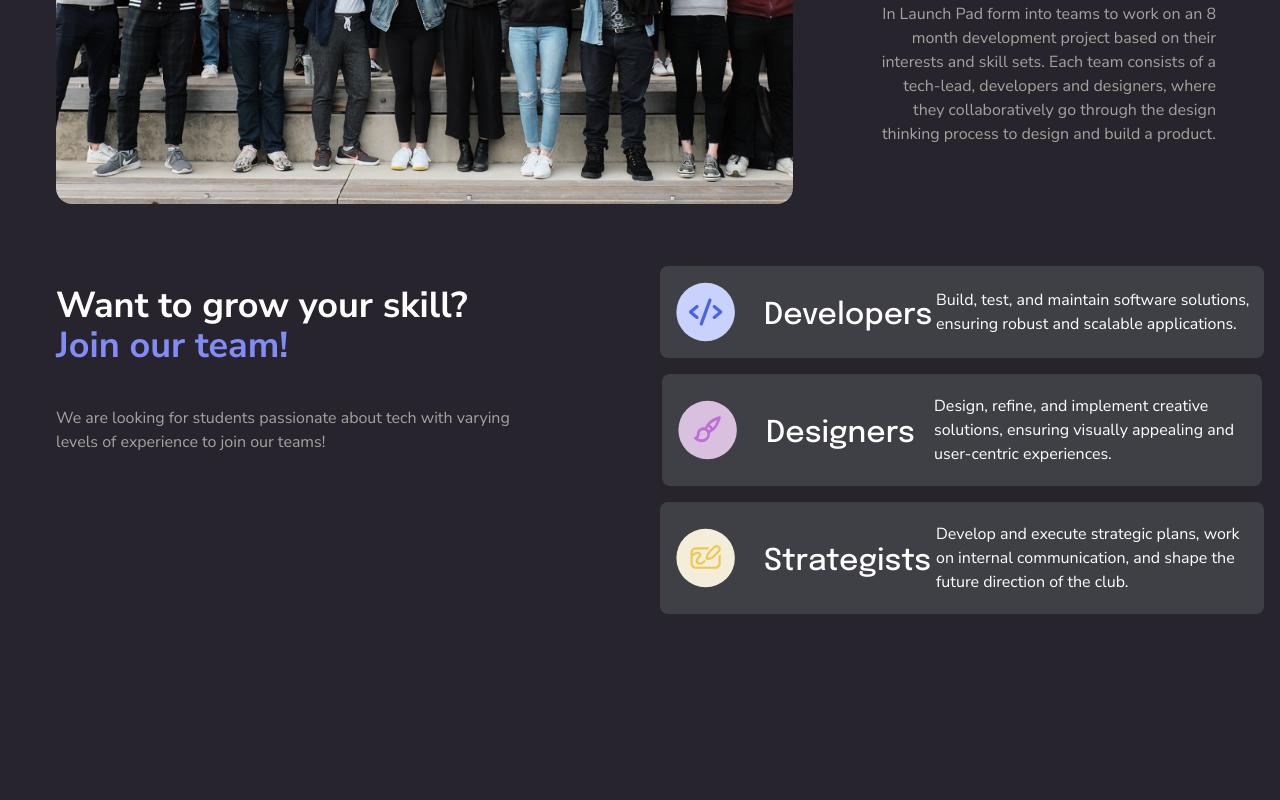
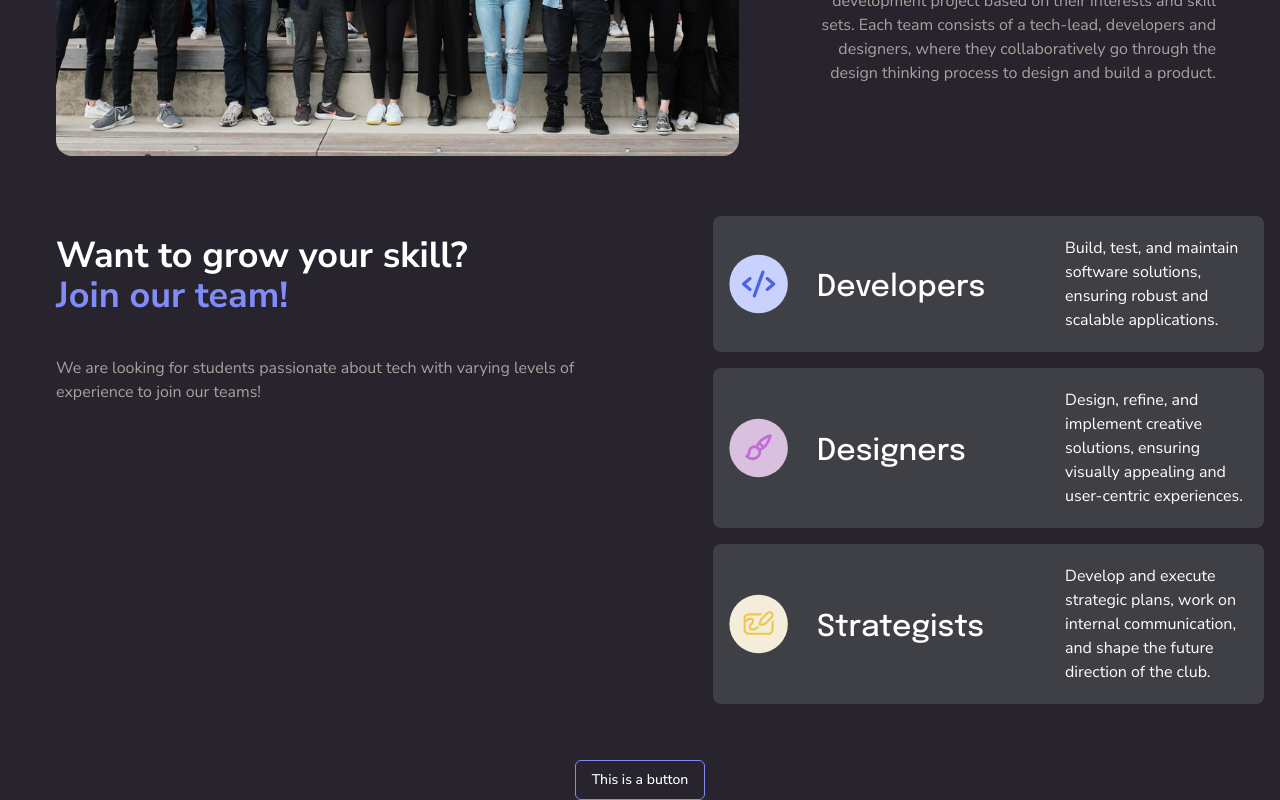
Before and after one commit to ubclaunchpad/LP-website, a Next.js app: page / in a window 1280 px wide. Shown: the part 698-1498 px from the top of the page. Before the commit the page ends 1368 px from the top, so only its background shows below. Built offline with nearby package versions, Linux system fonts and the light colour scheme.

Commit message:
Implemented button component with variants

```diff
--- a/package.json
+++ b/package.json
@@ -9,9 +9,12 @@
     "lint": "next lint"
   },
   "dependencies": {
+    "class-variance-authority": "^0.7.0",
+    "clsx": "^2.1.1",
     "next": "14.2.5",
     "react": "^18",
-    "react-dom": "^18"
+    "react-dom": "^18",
+    "tailwind-merge": "^2.4.0"
   },
   "devDependencies": {
     "@svgr/webpack": "^8.1.0",
--- a/src/app/page.tsx
+++ b/src/app/page.tsx
@@ -6,6 +6,7 @@ import Developer from './../../public/icons/developer.svg'
 import Designer from './../../public/icons/designer.svg'
 import Strategist from './../../public/icons/strategist.svg'
 import InfoCard from '@/components/general/infoCard';
+import { Button } from '@/components/buttons/button';
 
 const text = {
   heroTitle: "Welcome to UBC Launch Pad",
@@ -23,8 +24,8 @@ const text = {
 const lpImageProps = {
   src: "/images/launchpadTeam.png",
   alt: "Launchpad team posing for a photo",
-  width: 998 * 2.5 ,
-  height: 580 * 2.5,
+  width: 998 * 2 ,
+  height: 580 * 2,
 }
 
 const memberRoles = [{
@@ -52,9 +53,9 @@ export default function Home() {
         <p className="text-lg">{text.heroDescription}</p>
       </section>
 
-      <section className="flex flex-col md:flex-row items-center w-full">
+      <section className="flex flex-col lg:flex-row items-center w-full">
         <ImageArea {...lpImageProps} />
-        <div className='flex flex-col items-center md:items-end py-10 pl-0 md:pl-10 pr-0 md:pr-12 w-full'>
+        <div className='flex flex-col items-center lg:items-end py-10 pl-0 lg:pl-10 pr-0 lg:pr-12 w-full'>
           <InfoButton text={'About us'} />
           <h1 className={`text-4xl font-bold ${nunitoSans.variable} font-sans pt-5`}>{text.aboutUsTitle}</h1>
           <h1 className={`text-4xl font-bold ${nunitoSans.variable} font-sans text-indigo-400 break-all`}>{text.aboutUsSubtitle}</h1>
@@ -64,20 +65,21 @@ export default function Home() {
         </div>
       </section>
 
-      <section className="flex flex-col md:flex-row items-start justify-between w-full md:space-x-10">
-        <div className='flex flex-col text-center items-center md:items-start py-10 pl-0 md:pl-10 pr-0 md:pr-12 w-10/12'>
+      <section className="flex flex-col lg:flex-row items-start justify-between w-full lg:space-x-10">
+        <div className='flex flex-col text-center items-center lg:items-start py-10 pl-0 lg:pl-10 pr-0 lg:pr-12 w-full'>
           <h1 className={`text-4xl font-bold ${nunitoSans.variable} font-sans pt-5`}>{text.joinUsTitle}</h1>
           <h1 className={`text-4xl font-bold ${nunitoSans.variable} font-sans text-indigo-400`}>{text.joinUsSubtitle}</h1>
-          <p className='text-stone-400 text-center md:text-left py-10'>
+          <p className='text-stone-400 text-center lg:text-left py-10'>
             {text.joinUsText}
           </p>
         </div>
-        <div className="flex flex-col items-center py-10 pl-2 md:pl-10 pr-0 w-full">
+        <div className="flex flex-col items-center lg:items-start py-10 lg:pl-10 w-full">
           {memberRoles.map((role, index) => {
             return <InfoCard key={index} {...role} />
           })}
         </div>
       </section>
+      <Button variant='outline'>This is a button</Button>
     </main>
   );
 }
--- /dev/null
+++ b/src/components/buttons/button.tsx
@@ -0,0 +1,54 @@
+import * as React from "react"
+import { cva, type VariantProps } from "class-variance-authority"
+import { twMerge } from "tailwind-merge"
+import {clsx, type ClassValue} from 'clsx'
+
+function cn(...inputs: ClassValue[]) {
+    return twMerge(clsx(inputs))
+  }
+
+const buttonVariants = cva(
+  "inline-flex items-center justify-center whitespace-nowrap rounded-md text-sm font-medium ring-offset-background transition-colors focus-visible:outline-none focus-visible:ring-2 focus-visible:ring-ring focus-visible:ring-offset-2 disabled:pointer-events-none disabled:opacity-50",
+  {
+    variants: {
+      variant: {
+        default: "bg-indigo-400 text-primary-foreground hover:bg-indigo-300",
+        outline:
+          "border border-indigo-400 bg-background hover:bg-accent hover:text-accent-foreground",
+        secondary:
+          "bg-neutral-700 text-secondary-foreground hover:bg-neutral-600",
+        link: "text-primary underline-offset-4 hover:underline",
+      },
+      size: {
+        default: "h-10 px-4 py-2",
+        sm: "h-9 rounded-md px-3",
+        lg: "h-11 rounded-md px-8",
+        icon: "h-10 w-10",
+      },
+    },
+    defaultVariants: {
+      variant: "default",
+      size: "default",
+    },
+  }
+)
+
+export interface ButtonProps
+  extends React.ButtonHTMLAttributes<HTMLButtonElement>,
+    VariantProps<typeof buttonVariants> {
+}
+
+const Button = React.forwardRef<HTMLButtonElement, ButtonProps>(
+  ({ className, variant, size, ...props }, ref) => {
+    return (
+      <button
+        className={cn(buttonVariants({ variant, size, className }))}
+        ref={ref}
+        {...props}
+      />
+    )
+  }
+)
+Button.displayName = "Button"
+
+export { Button, buttonVariants }
--- a/src/components/general/infoCard.tsx
+++ b/src/components/general/infoCard.tsx
@@ -6,14 +6,14 @@ interface InfoCardProps {
 
 export default function InfoCard({icon, title, description}: InfoCardProps) {
     return (
-        <div className="flex items-center bg-zinc-700 text-white mb-4 p-2 rounded-lg">
+        <div className="flex items-center bg-zinc-700 text-white mb-4 p-2 rounded-lg w-full">
           <div className="flex-shrink-0 font-size-20 p-2 rounded-lg">
             {icon}
           </div>
-          <span className="flex flex-row space-between items-center py-3">
-            <h2 className="px-3 py-3 md:px-1 md:py-1 md:mr-3 min-w-40 md:min-w-50 md:ml-4 md:mt-2 md:text-2xl xl:text-3xl font-light md:font-medium">{title}</h2>
-            <div className="max-w-80 md:max-w-160">
-            <p className="text-xs md:text-base">{description}</p>
+          <span className="flex flex-row justify-evenly items-center py-3">
+            <h2 className="px-3 py-3 md:px-1 md:py-1 md:mr-3 min-w-28 md:min-w-60 md:ml-4 md:mt-2 md:text-2xl xl:text-3xl font-light md:font-medium">{title}</h2>
+            <div className="md:max-w-160">
+            <p className="text-xs lg:text-base">{description}</p>
             </div>
           </span>
         </div>
```
Also changed, not shown: 1 other file (tests, documents, lock files or other folders).
